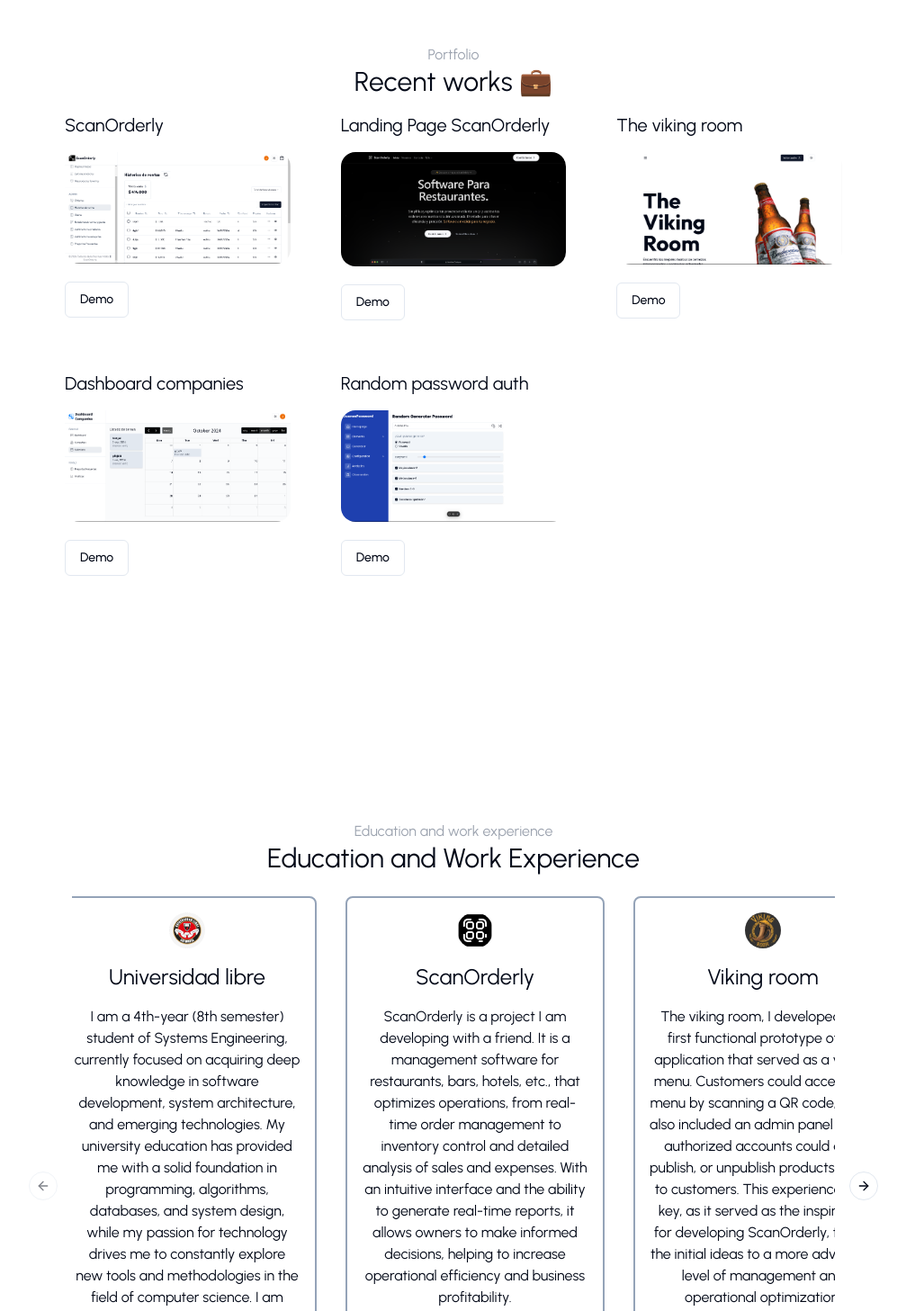
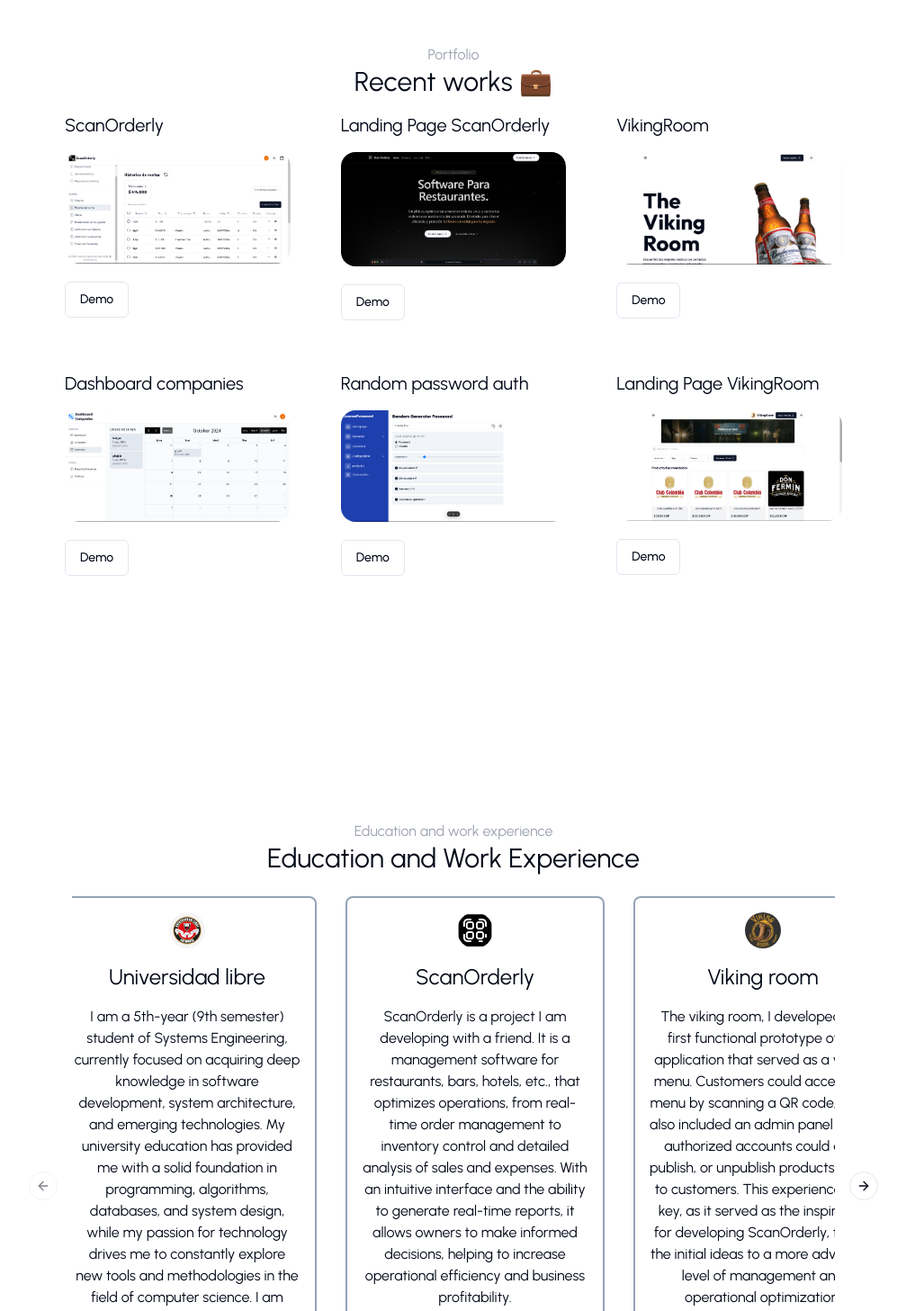
Before and after one commit to juanescode/portfolio-, a Next.js app: page / in a window 1280 px wide. Shown: the part 3200-4657 px from the top of the page at 90% size, without its empty margins (136-1143 px from the left). Built offline with nearby package versions, Linux system fonts and the light colour scheme.

Commit message:
feat: data

```diff
--- a/data.tsx
+++ b/data.tsx
@@ -181,7 +181,7 @@
   },
   {
     id: 3,
-    title: "The viking room",
+    title: "VikingRoom",
     image: "/vikingroom.png",
     urlDemo: "https://viking-room.netlify.app/",
   },
@@ -198,6 +198,12 @@
     urlDemo:
       "https://password-generate-lzrh2jefp-juanescodes-projects.vercel.app/",
   },
+  {
+    id: 6,
+    title: "Landing Page VikingRoom",
+    image: "/vikingroom2.png",
+    urlDemo: "https://project-viking.vercel.app/"
+  }
 ];
 
 export const dataServices = [
@@ -319,7 +325,7 @@
     id: 1,
     name: "Universidad libre ",
     description:
-      "I am a 4th-year (8th semester) student of Systems Engineering, currently focused on acquiring deep knowledge in software development, system architecture, and emerging technologies. My university education has provided me with a solid foundation in programming, algorithms, databases, and system design, while my passion for technology drives me to constantly explore new tools and methodologies in the field of computer science. I am seeking opportunities to apply my skills in challenging projects that allow me to grow both professionally and personally",
+      "I am a 5th-year (9th semester) student of Systems Engineering, currently focused on acquiring deep knowledge in software development, system architecture, and emerging technologies. My university education has provided me with a solid foundation in programming, algorithms, databases, and system design, while my passion for technology drives me to constantly explore new tools and methodologies in the field of computer science. I am seeking opportunities to apply my skills in challenging projects that allow me to grow both professionally and personally",
     imageUrl: "unilibre.png",
   },
   {
```
Also changed, not shown: public/vikingroom2.png (added).
